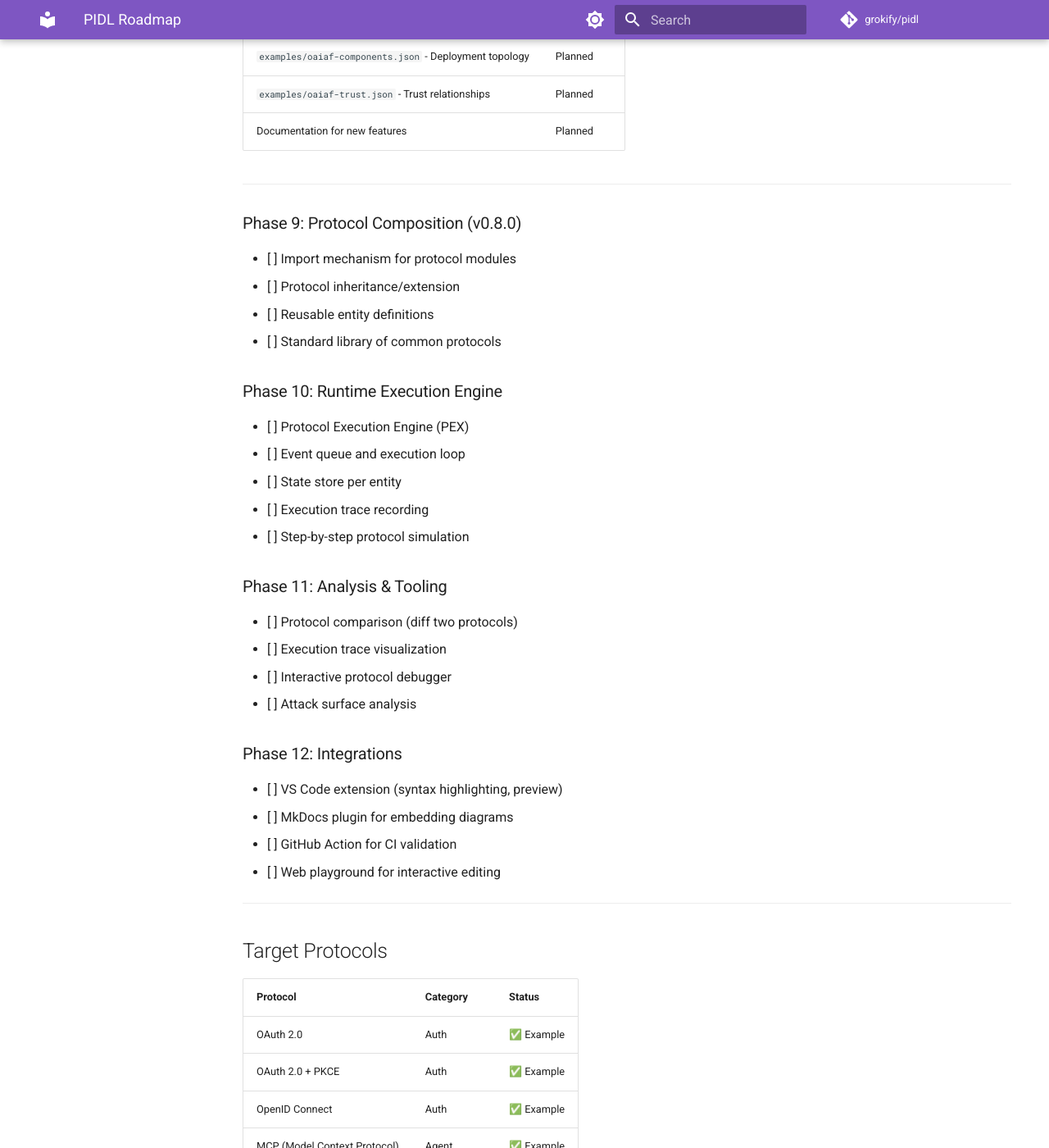
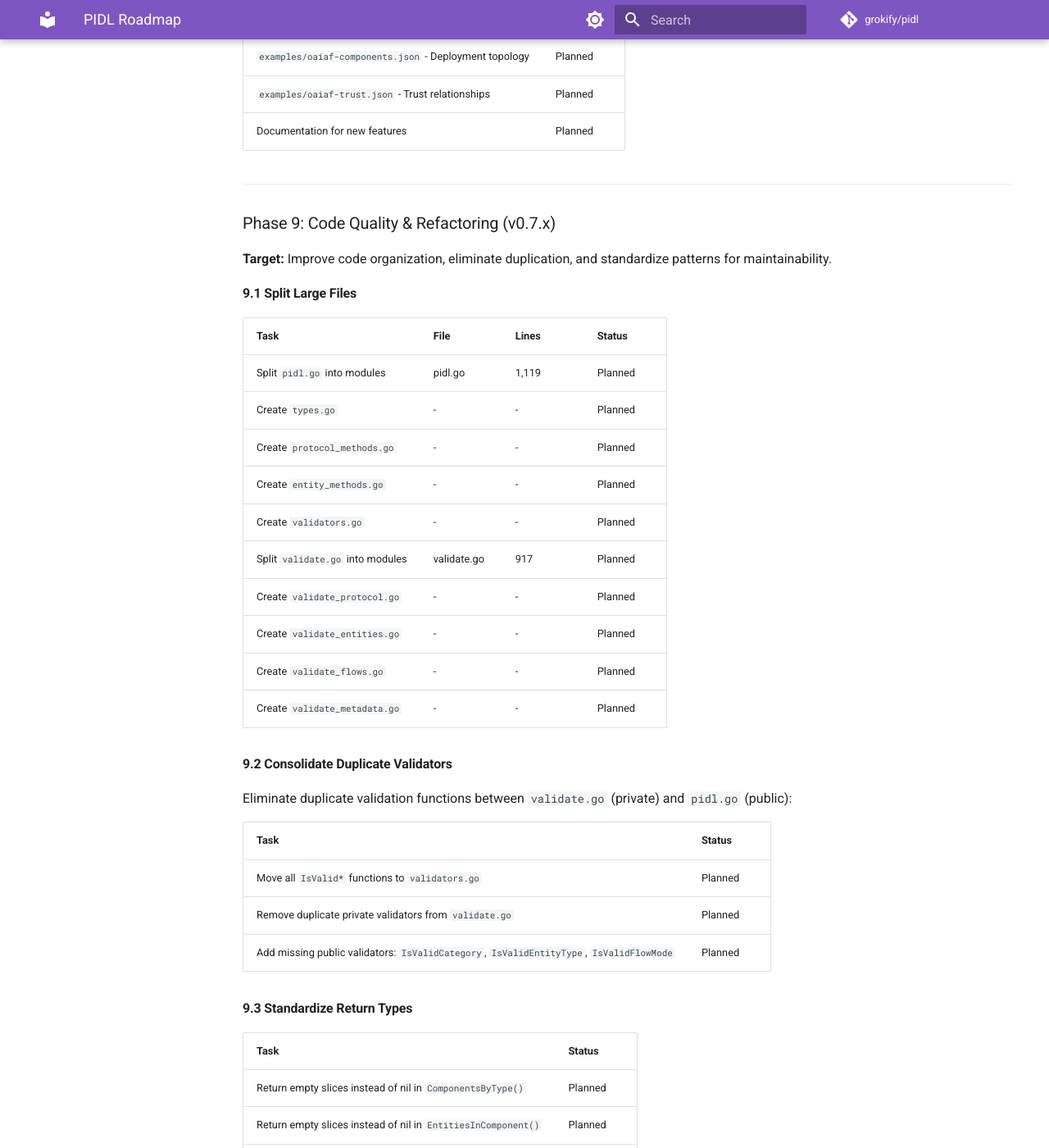
Before and after one commit to grokify/pidl, an MkDocs documentation site: the page built from docs/specs/ROADMAP.md, in a window 1280 px wide and 1400 px high, scrolled down 8250 px. Shown: the whole window at 82% size. Built offline with MkDocs 1.6.1 and Material for MkDocs 9.7.7, drawn with Linux system fonts in a browser that asks for light colours; comment, search, counter and statistics services are not loaded; some of the changed text lies outside the part shown.

Commit message:
docs(roadmap): add Phase 9 code quality and refactoring
- Add file splitting tasks for pidl.go and validate.go
- Add validator consolidation tasks
- Add return type standardization tasks
- Add renderer config extraction tasks
- Add write method consolidation tasks
- Add unused code cleanup tasks
- Add missing test tasks

Co-Authored-By: Claude Opus 4.5 <noreply@anthropic.com>

```diff
--- a/docs/specs/ROADMAP.md
+++ b/docs/specs/ROADMAP.md
@@ -275,14 +275,91 @@ Add renderers for new diagram types:
 
 ---
 
-### Phase 9: Protocol Composition (v0.8.0)
+### Phase 9: Code Quality & Refactoring (v0.7.x)
+
+**Target:** Improve code organization, eliminate duplication, and standardize patterns for maintainability.
+
+#### 9.1 Split Large Files
+
+| Task | File | Lines | Status |
+|------|------|-------|--------|
+| Split `pidl.go` into modules | pidl.go | 1,119 | Planned |
+| Create `types.go` | - | - | Planned |
+| Create `protocol_methods.go` | - | - | Planned |
+| Create `entity_methods.go` | - | - | Planned |
+| Create `validators.go` | - | - | Planned |
+| Split `validate.go` into modules | validate.go | 917 | Planned |
+| Create `validate_protocol.go` | - | - | Planned |
+| Create `validate_entities.go` | - | - | Planned |
+| Create `validate_flows.go` | - | - | Planned |
+| Create `validate_metadata.go` | - | - | Planned |
+
+#### 9.2 Consolidate Duplicate Validators
+
+Eliminate duplicate validation functions between `validate.go` (private) and `pidl.go` (public):
+
+| Task | Status |
+|------|--------|
+| Move all `IsValid*` functions to `validators.go` | Planned |
+| Remove duplicate private validators from `validate.go` | Planned |
+| Add missing public validators: `IsValidCategory`, `IsValidEntityType`, `IsValidFlowMode` | Planned |
+
+#### 9.3 Standardize Return Types
+
+| Task | Status |
+|------|--------|
+| Return empty slices instead of nil in `ComponentsByType()` | Planned |
+| Return empty slices instead of nil in `EntitiesInComponent()` | Planned |
+| Return empty slices instead of nil in `TrustRelationsFrom()` | Planned |
+| Return empty slices instead of nil in `TrustRelationsTo()` | Planned |
+| Audit all slice-returning methods for consistency | Planned |
+
+#### 9.4 Extract Common Renderer Config
+
+| Task | Status |
+|------|--------|
+| Create `RenderOptions` struct with shared Show* fields | Planned |
+| Refactor `PlantUMLRenderer` to use `RenderOptions` | Planned |
+| Refactor `MermaidRenderer` to use `RenderOptions` | Planned |
+| Refactor `D2Renderer` to use `RenderOptions` | Planned |
+| Refactor `SVGRenderer` to use `RenderOptions` | Planned |
+
+#### 9.5 Consolidate Write Methods
+
+| Task | Status |
+|------|--------|
+| Remove `WriteProtocolFile()` from operations.go | Planned |
+| Keep only `Protocol.WriteFile()` in parse.go | Planned |
+| Update CLI to use `Protocol.WriteFile()` | Planned |
+
+#### 9.6 Remove/Refactor Unused Code
+
+| Task | Status |
+|------|--------|
+| Remove or document `NewProtocol()` in operations.go | Planned |
+| Move `SanitizeID()` to cmd/pidl or unexport | Planned |
+| Move `TitleCase()` to cmd/pidl or unexport | Planned |
+
+#### 9.7 Add Missing Tests
+
+| Task | Status |
+|------|--------|
+| Add tests for `SanitizeID()` | Planned |
+| Add tests for `TitleCase()` | Planned |
+| Add tests for `SupportedFormats()` | Planned |
+| Add negative tests for parse error cases | Planned |
+| Add circular phase reference validation test | Planned |
+
+---
+
+### Phase 10: Protocol Composition (v0.8.0)
 
 - [ ] Import mechanism for protocol modules
 - [ ] Protocol inheritance/extension
 - [ ] Reusable entity definitions
 - [ ] Standard library of common protocols
 
-### Phase 10: Runtime Execution Engine
+### Phase 11: Runtime Execution Engine
 
 - [ ] Protocol Execution Engine (PEX)
 - [ ] Event queue and execution loop
@@ -290,14 +367,14 @@ Add renderers for new diagram types:
 - [ ] Execution trace recording
 - [ ] Step-by-step protocol simulation
 
-### Phase 11: Analysis & Tooling
+### Phase 12: Analysis & Tooling
 
 - [ ] Protocol comparison (diff two protocols)
 - [ ] Execution trace visualization
 - [ ] Interactive protocol debugger
 - [ ] Attack surface analysis
 
-### Phase 12: Integrations
+### Phase 13: Integrations
 
 - [ ] VS Code extension (syntax highlighting, preview)
 - [ ] MkDocs plugin for embedding diagrams
```
